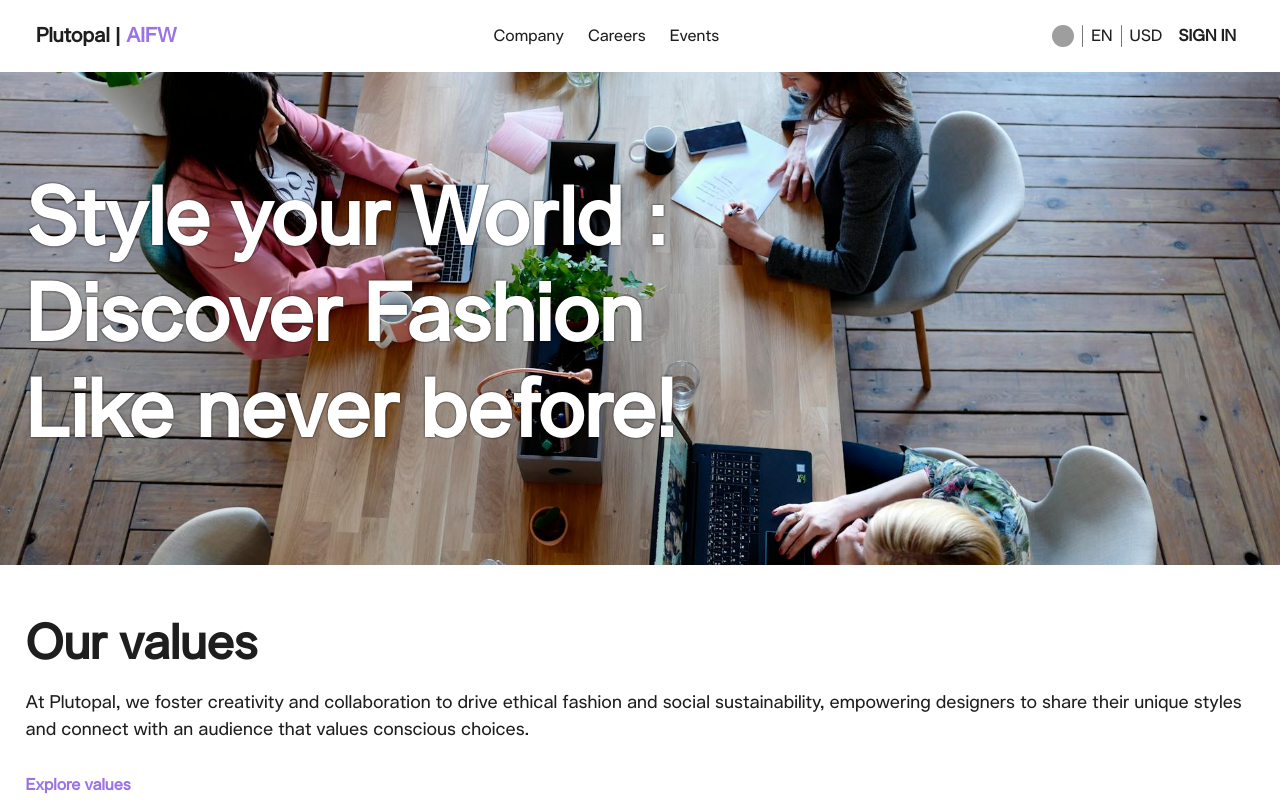
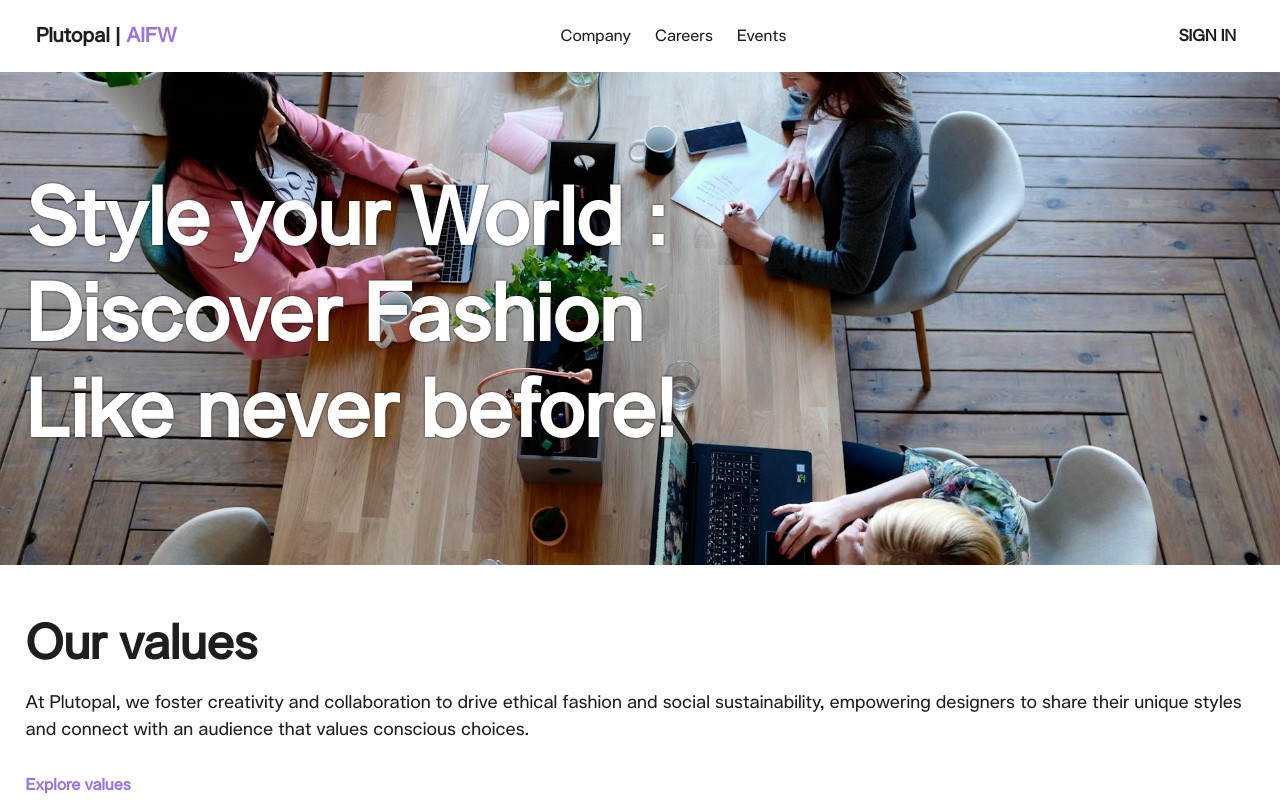
Before and after one commit to KvRae/plutopal-website, a React (Vite) app: page / in a window 1280 px wide. Shown: the top 800 px of the page. Built offline with nearby package versions, Linux system fonts and the light colour scheme; grey boxes are pictures that could not be loaded.

Commit message:
hero section padding adjusted

```diff
--- a/src/App.css
+++ b/src/App.css
@@ -72,6 +72,12 @@
   color: var(--color-text);
   transition: color 0.3s ease;
   padding: 0 var(--space-xs);
+  text-decoration: none;
+}
+
+.signin-container a {
+  text-decoration: none;
+  color: inherit; /* keeps consistent text color */
 }
 
 .signin-text:hover  {
@@ -121,39 +127,13 @@
     display: none;
   }
 
+  .signin-text-link {
+    text-decoration-line: none !important;
+  }
+
   .logo {
     font-size: 1.1rem;
   }
-}
-
-.switcher {
-  display: flex;
-  align-items: center;
-  gap: var(--space-xs);
-  margin-left: var(--space-sm);
-}
-
-.switcher-flag {
-  width: 22px;
-  height: 22px;
-  border-radius: 50%;
-}
-
-.switcher-divider {
-  width: 1px;
-  height: 22px;
-  background: #767676;
-  border-radius: 2px;
-}
-
-.switcher-text {
-  font-size: var(--font-size-sm);
-  font-weight: 500;
-  color: var(--color-text);
-}
-
-.switcher-text.currency {
-  font-size: var(--font-size-md);
 }
 
 /* Responsive Adjustments */
@@ -185,7 +165,6 @@
   background-size: cover;
   background-position: center;
   background-repeat: no-repeat;
-
   padding: 8vw 2vw;
   margin: 0;
   text-align: start;
--- a/src/components/navbar/Navbar.tsx
+++ b/src/components/navbar/Navbar.tsx
@@ -23,19 +23,8 @@ export default function Navbar() {
             </nav>
 
             {/* Sign In + Lang/Currency */}
-            <div className="signin-container ${}" >
-                <div className="switcher">
-                    <img
-                        className="switcher-flag"
-                        src="https://upload.wikimedia.org/wikipedia/en/thumb/a/a4/Flag_of_the_United_States.svg/1235px-Flag_of_the_United_States.svg.png"
-                        alt="flag"
-                    />
-                    <div className="switcher-divider" />
-                    <span className="switcher-text">EN</span>
-                    <div className="switcher-divider" />
-                    <span className="switcher-text">USD</span>
-                </div>
-                <span className="signin-text">SIGN IN</span>
+            <div className="signin-container" >
+                <a className={'signin-text-link'} href={"https://plutopal.ai/signin"} > <span className="signin-text">SIGN IN</span> </a>
             </div>
 
             {/* Hamburger */}
```
